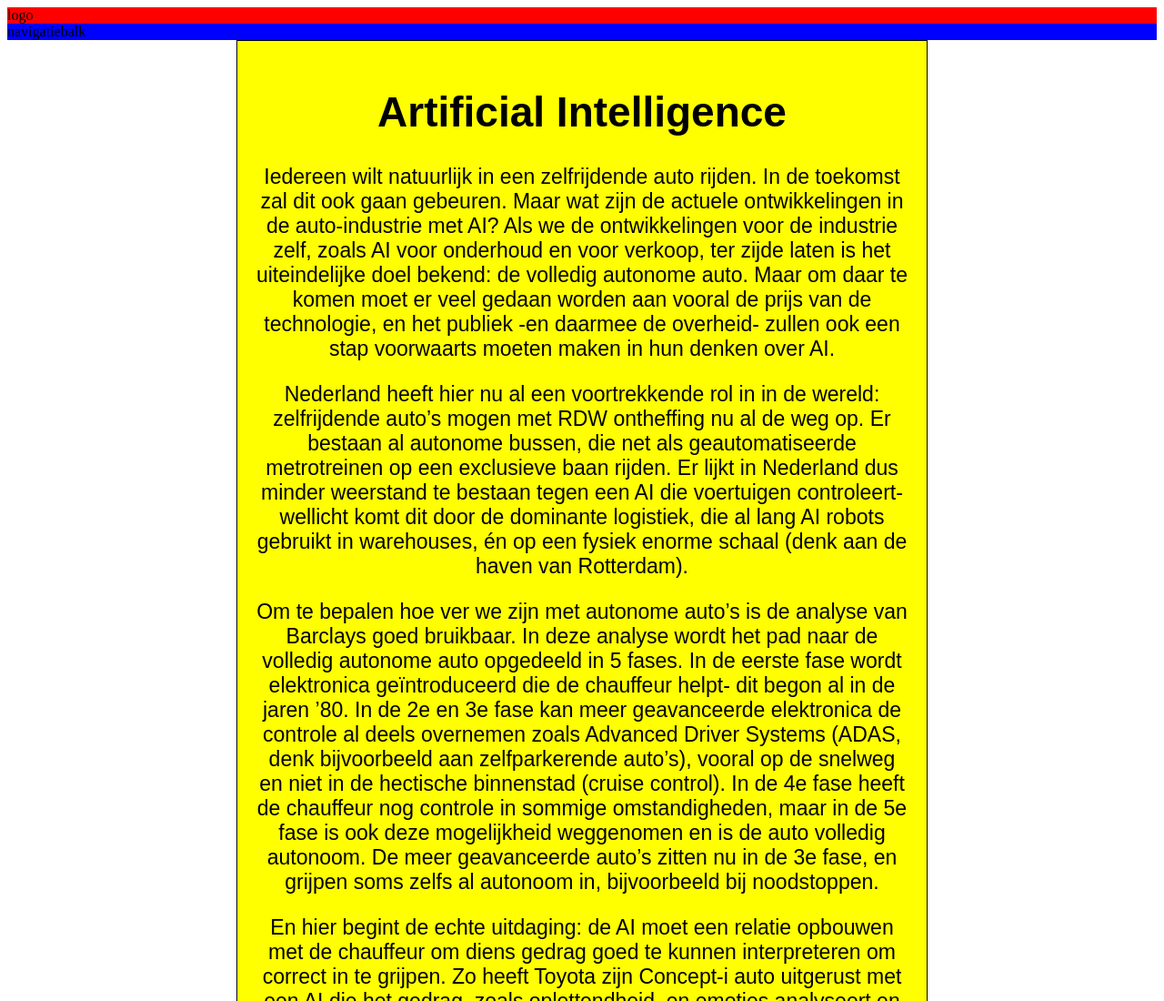
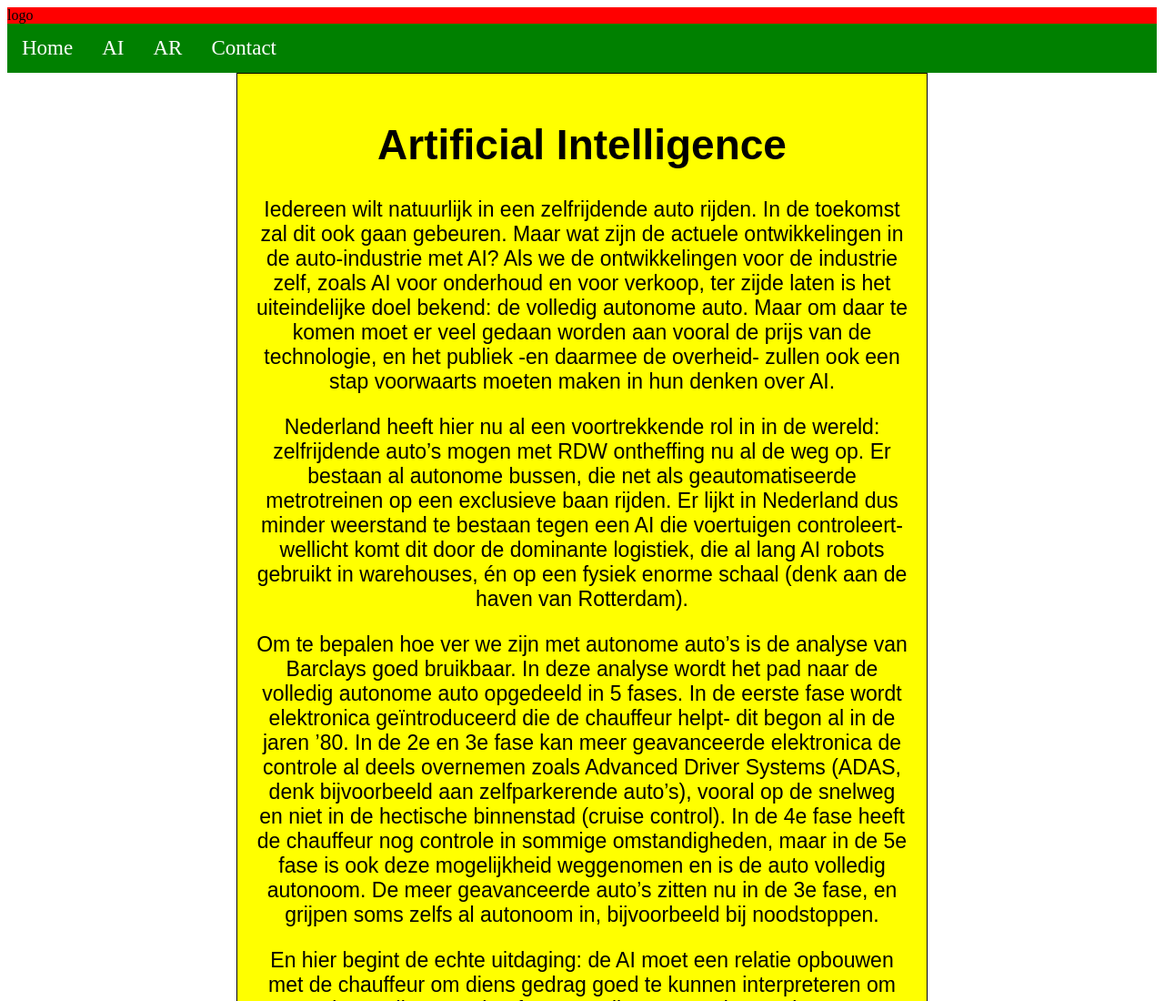
Before and after one commit to MaxTanis/Website, a plain HTML site: page index.html in a window 1280 px wide. Shown: the top 1100 px of the page at 91% size. Drawn offline with Linux system fonts and the light colour scheme.

Commit message:
Navigatie toegevoegd

```diff
--- a/index.html
+++ b/index.html
@@ -10,7 +10,10 @@
             logo
          </div>
          <div class="navigation">
-            navigatiebalk
+            <a href="#">Home</a>
+            <a href="#">AI</a>
+            <a href="#">AR</a>
+            <a href="#">Contact</a>
          </div>
       </div>
 
--- a/static/css/stylesheet.css
+++ b/static/css/stylesheet.css
@@ -7,7 +7,23 @@
 }
 
 .navigation{
-   background-color: blue;
+   background-color: green;
+   overflow:hidden;
+
+}
+
+.navigation a{
+   display:block;
+   float:left;
+   padding: 14px 16px;
+   color:white;
+   text-decoration:none;
+   font-size:23px;
+}
+
+.navigation a:hover{
+   color:orange;
+   background-color: white;
 }
 
 .container {
```
